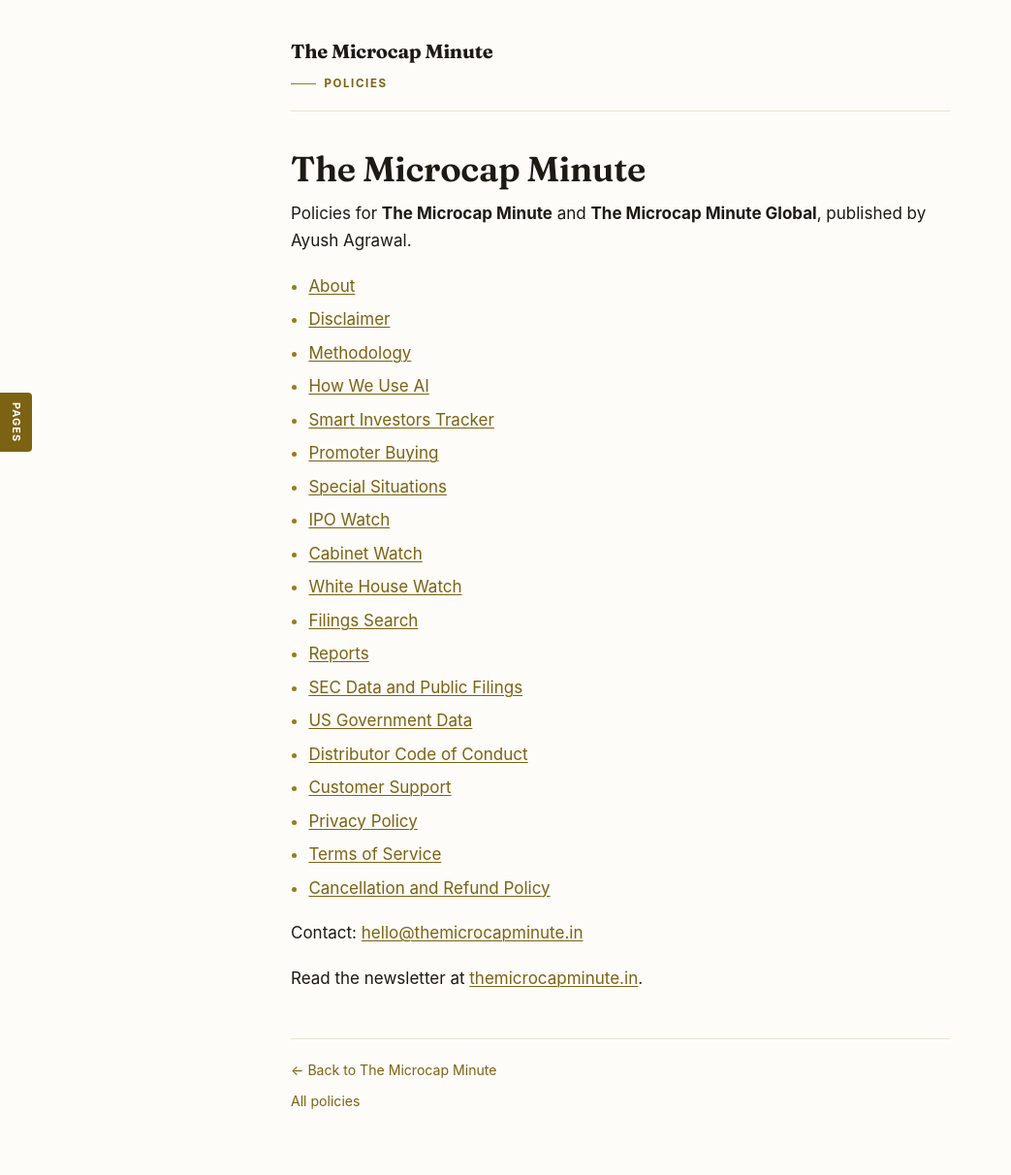
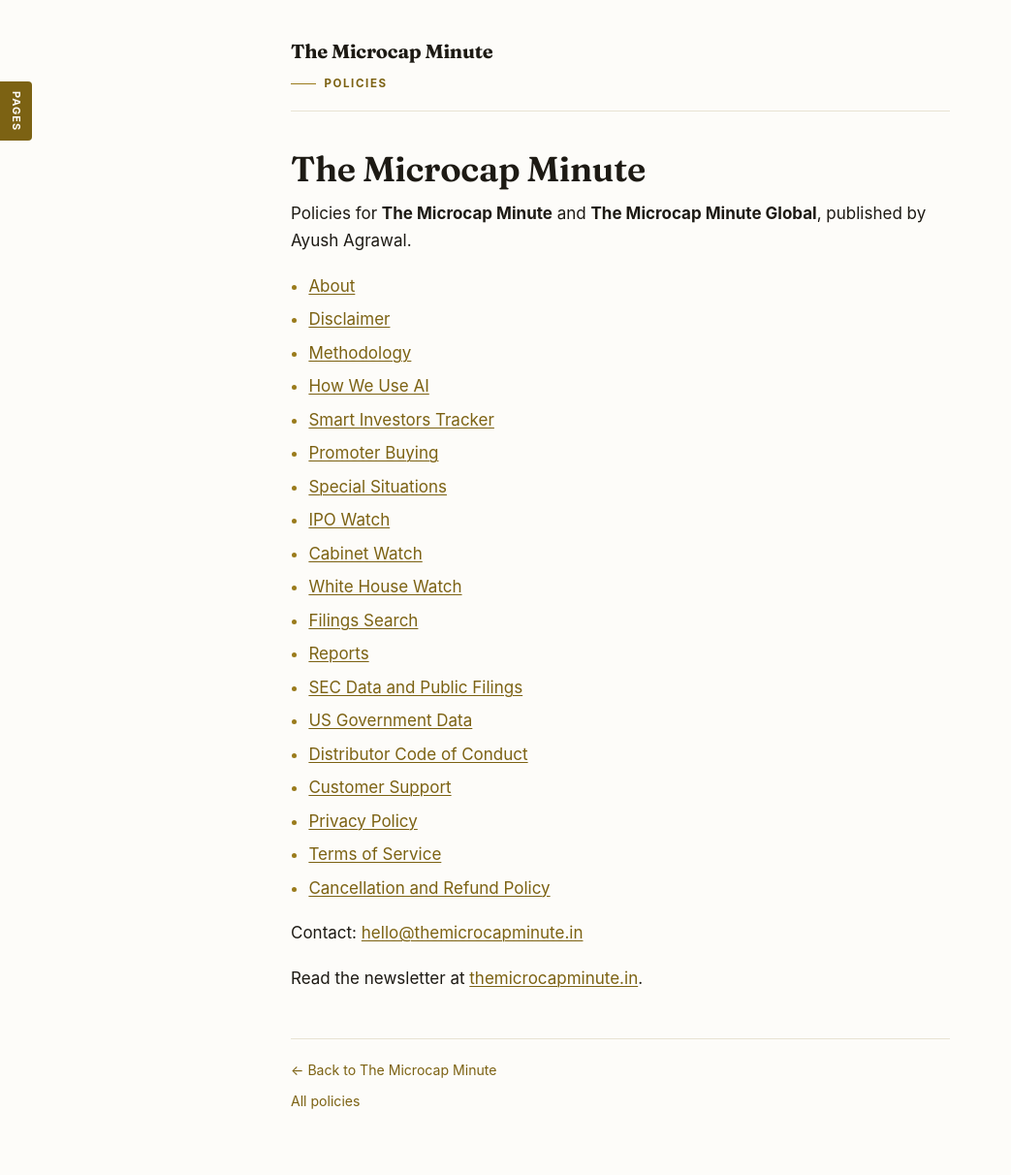
Before and after one commit to themicrocapinvestor/MM-Policies, a Jekyll site: the page built from index.md, in a window 1280 px wide. Shown: the whole page at 97% size, without its empty margins (0-1043 px from the left). Built offline with Jekyll 4.4.1, drawn with Linux system fonts in a browser that asks for light colours.

Commit message:
Pages flyout: pin to top-left (84px, 64px mobile)

```diff
--- a/_layouts/default.html
+++ b/_layouts/default.html
@@ -82,7 +82,8 @@
   footer.site a:hover { text-decoration:underline; }
   .back { display:inline-block; margin-top:.5rem; }
 
-  .pagenav2 { position:fixed; left:0; top:45%; z-index:70; }
+  .pagenav2 { position:fixed; left:0; top: 84px; z-index:70; }
+@media (max-width: 800px) { .pagenav2 { top: 64px; } }
   .pagenav2 .tab { background:var(--gold-deep); color:var(--paper); font-weight:700; font-size:11px;
     letter-spacing:1px; padding:10px 7px; border-radius:0 4px 4px 0; writing-mode:vertical-rl;
     text-transform:uppercase; cursor:default; }
```
